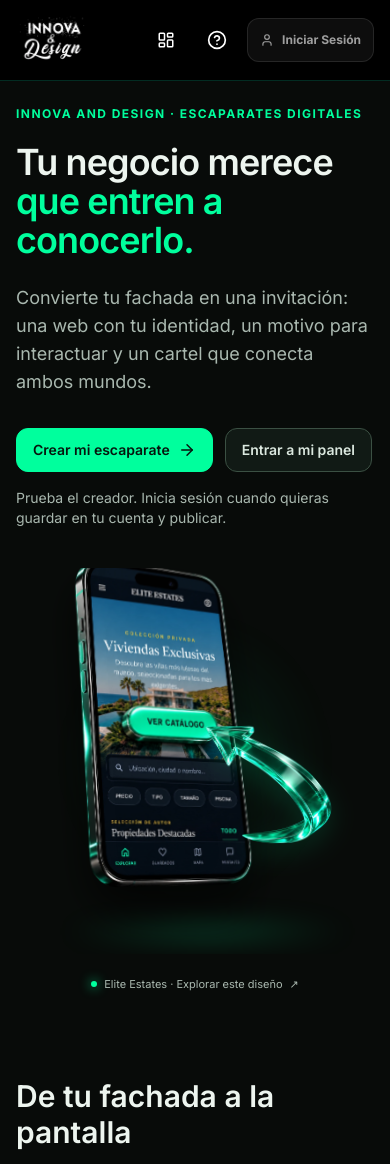
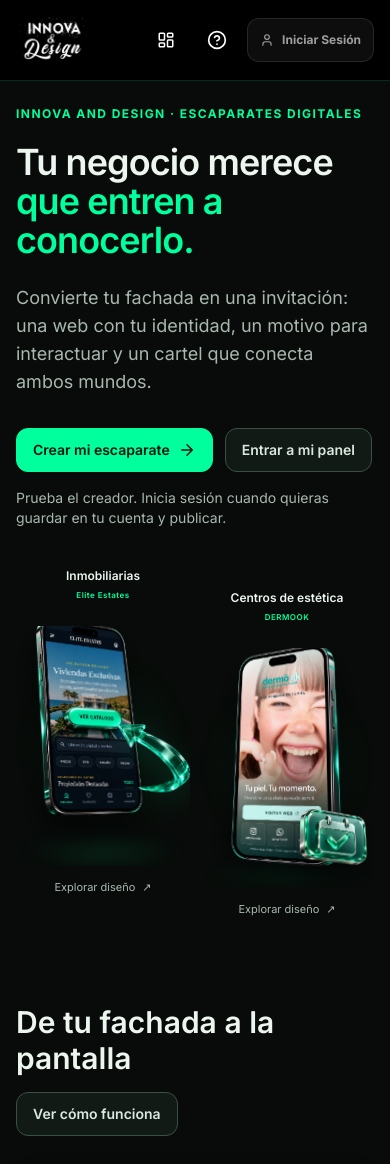
Before and after one commit to innovanddesign-cmd/foto-fachada-v1, a Next.js app: page / in a window 390 px wide. Shown: the top 1164 px of the page. Built offline with nearby package versions, Linux system fonts and the light colour scheme; no server answers.

Commit message:
Show two animated 3D phones with separate hero elements

```diff
--- a/components/marketing/HeroPhone3D.module.css
+++ b/components/marketing/HeroPhone3D.module.css
@@ -1,14 +1,20 @@
-.scene { width:100%; max-width:620px; margin:0 auto; min-width:0; }
-.stage { position:relative; width:100%; aspect-ratio:1/1.06; isolation:isolate; perspective:1100px; overflow:clip; }
-.phone { position:absolute; left:8%; top:0; width:63%; z-index:2; transform-origin:50% 60%; filter:drop-shadow(0 22px 22px #000b); }
-.arrow { position:absolute; left:45%; top:40%; width:53%; z-index:3; transform-origin:18% 8%; filter:drop-shadow(0 9px 12px #00ff9d20); pointer-events:none; }
-.phone img,.arrow img { display:block; width:100%; height:auto; }
-.aura { position:absolute; inset:9% 10% 10%; z-index:0; background:radial-gradient(ellipse,#00ff9d20,transparent 65%); filter:blur(24px); }
-.floor { position:absolute; left:12%; right:5%; bottom:2%; height:8%; z-index:1; border-radius:50%; background:radial-gradient(ellipse,#00ff9d3b,transparent 70%); filter:blur(12px); }
-.caption { position:relative; z-index:4; display:flex; justify-content:center; align-items:center; gap:9px; margin-top:8px; color:#a9b8af; font-size:12px; }
+.duo { display:grid; grid-template-columns:repeat(2,minmax(0,1fr)); gap:14px; width:100%; max-width:720px; margin:auto; min-width:0; }
+.scene { width:100%; margin:0; min-width:0; }
+.beauty { padding-top:34px; }
+.heading { min-height:68px; text-align:center; padding-bottom:14px; }
+.heading p { color:#edf5ef; font-size:clamp(12px,1.3vw,17px); font-weight:600; line-height:1.3; }
+.heading span { display:block; color:#00ff9d; font-size:10px; font-weight:600; letter-spacing:.12em; margin-top:6px; }
+.stage { position:relative; width:100%; aspect-ratio:1/1.38; isolation:isolate; perspective:1100px; overflow:clip; }
+.phone { position:absolute; left:1%; top:0; width:78%; z-index:2; transform-origin:50% 60%; filter:drop-shadow(0 18px 18px #000b); }
+.beauty .phone { left:6%; top:1%; width:88%; }
+.arrow { position:absolute; left:49%; top:40%; width:63%; z-index:3; transform-origin:18% 8%; filter:drop-shadow(0 9px 12px #00ff9d20); pointer-events:none; }
+.appointment { position:absolute; left:52%; top:64%; width:46%; z-index:3; transform-origin:50% 50%; filter:drop-shadow(0 12px 16px #0009); pointer-events:none; }
+.phone img,.arrow img,.appointment img { display:block; width:100%; height:auto; }
+.aura { position:absolute; inset:9% 1% 10%; z-index:0; background:radial-gradient(ellipse,#00ff9d20,transparent 65%); filter:blur(20px); }
+.floor { position:absolute; left:4%; right:4%; bottom:2%; height:8%; z-index:1; border-radius:50%; background:radial-gradient(ellipse,#00ff9d3b,transparent 70%); filter:blur(10px); }
+.caption { position:relative; z-index:4; display:flex; justify-content:center; align-items:center; color:#a9b8af; font-size:12px; }
 .caption a { display:inline-flex; align-items:center; gap:7px; min-height:44px; text-decoration:none; }
 .caption a:hover { color:#00ff9d; }
-.dot { width:6px; height:6px; border-radius:50%; background:#00ff9d; box-shadow:0 0 12px #00ff9d; flex:none; }
-@media(max-width:1023px) { .scene { max-width:530px; } }
-@media(max-width:640px) { .scene { max-width:420px; } .stage { aspect-ratio:1/1.08; } .caption { font-size:11px; gap:7px; } }
-@media(prefers-reduced-motion:reduce) { .phone,.arrow { transform:none!important; } .aura { opacity:.8!important; } }
+@media(max-width:1023px) { .duo { max-width:650px; gap:22px; } }
+@media(max-width:640px) { .duo { gap:10px; } .beauty { padding-top:22px; } .heading { min-height:58px; padding-bottom:10px; } .heading p { font-size:12px; } .heading span { font-size:8px; letter-spacing:.06em; } .caption { font-size:11px; } }
+@media(prefers-reduced-motion:reduce) { .phone,.arrow,.appointment { transform:none!important; } .aura { opacity:.8!important; } }
--- a/components/marketing/HeroPhone3D.tsx
+++ b/components/marketing/HeroPhone3D.tsx
@@ -6,39 +6,50 @@ import { useRef } from 'react';
 import { motion, useReducedMotion, useScroll, useTransform } from 'framer-motion';
 import styles from './HeroPhone3D.module.css';
 
-/** Two independent render layers; MotionValues keep scrolling off React's render path. */
-export function HeroPhone3D() {
+type SceneKind = 'elite' | 'dermook';
+
+/** Each example owns its scroll target and moves its phone and element independently. */
+function PhoneScene({ kind }: { kind: SceneKind }) {
   const stage = useRef<HTMLDivElement>(null);
   const reducedMotion = useReducedMotion();
-  const { scrollYProgress } = useScroll({
-    target: stage,
-    offset: ['start end', 'end start'],
-  });
-  const phoneY = useTransform(scrollYProgress, [0, 1], [28, -16]);
-  const phoneRotateY = useTransform(scrollYProgress, [0, 1], [7, -3]);
-  const phoneRotateZ = useTransform(scrollYProgress, [0, 1], [-1.5, .7]);
-  const arrowX = useTransform(scrollYProgress, [0, .65, 1], ['14%', '0%', '-2%']);
-  const arrowY = useTransform(scrollYProgress, [0, .65, 1], ['12%', '0%', '-2%']);
-  const arrowRotate = useTransform(scrollYProgress, [0, .65, 1], [9, 0, -2]);
-  const arrowScale = useTransform(scrollYProgress, [0, .65, 1], [.91, 1, 1.02]);
+  const isElite = kind === 'elite';
+  const { scrollYProgress } = useScroll({ target: stage, offset: ['start end', 'end start'] });
+  const phoneY = useTransform(scrollYProgress, [0, 1], [20, -12]);
+  const phoneRotateY = useTransform(scrollYProgress, [0, 1], isElite ? [7, -3] : [-7, 3]);
+  const phoneRotateZ = useTransform(scrollYProgress, [0, 1], isElite ? [-1.5, .7] : [1.5, -.7]);
+  const elementX = useTransform(scrollYProgress, [0, .65, 1], isElite ? ['14%', '0%', '-2%'] : ['-12%', '0%', '4%']);
+  const elementY = useTransform(scrollYProgress, [0, .65, 1], isElite ? ['12%', '0%', '-2%'] : ['18%', '0%', '-8%']);
+  const elementRotate = useTransform(scrollYProgress, [0, .65, 1], isElite ? [9, 0, -2] : [-12, -4, 2]);
+  const elementScale = useTransform(scrollYProgress, [0, .65, 1], [.91, 1, 1.02]);
   const auraOpacity = useTransform(scrollYProgress, [0, .65, 1], [.55, 1, .8]);
+  const name = isElite ? 'Elite Estates' : 'DERMOOK';
+  const phoneAsset = isElite ? 'phone-elite-green' : 'phone-dermook-green';
+  const elementAsset = isElite ? 'arrow-glass-green' : 'appointment-glass-green';
+  const href = isElite ? '/test-mockup?demo=elite-estates' : '/test-mockup?demo=dermook&format=landing';
 
   return (
-    <figure className={styles.scene}>
-      <div ref={stage} className={styles.stage} role="img" aria-label="Elite Estates en un smartphone con botón verde INNOVA en relieve y una flecha de cristal verde que se acerca al desplazarse por la página.">
+    <figure className={`${styles.scene} ${isElite ? styles.estate : styles.beauty}`} data-hero-device={kind}>
+      <div className={styles.heading}>
+        <p>{isElite ? 'Inmobiliarias' : 'Centros de estética'}</p>
+        <span>{name}</span>
+      </div>
+      <div ref={stage} className={styles.stage} role="img" aria-label={isElite ? 'Elite Estates en un smartphone con botón verde en relieve y flecha de cristal animada al hacer scroll.' : 'DERMOOK en un smartphone con una tarjeta de calendario de cristal verde que flota al hacer scroll.'}>
         <motion.div className={styles.aura} aria-hidden="true" style={reducedMotion ? undefined : { opacity: auraOpacity }} />
-        <motion.div className={styles.phone} aria-hidden="true" style={reducedMotion ? undefined : { y: phoneY, rotateY: phoneRotateY, rotateZ: phoneRotateZ }}>
-          <Image src="/marketing/phone-elite-green.webp" alt="" width={1024} height={1536} sizes="(max-width: 640px) 60vw, (max-width: 1023px) 334px, 380px" priority />
+        <motion.div className={styles.phone} data-hero-layer="phone" aria-hidden="true" style={reducedMotion ? undefined : { y: phoneY, rotateY: phoneRotateY, rotateZ: phoneRotateZ }}>
+          <Image src={`/marketing/${phoneAsset}.webp`} alt="" width={1024} height={1536} sizes="(max-width: 640px) 40vw, (max-width: 1023px) 260px, 250px" priority />
         </motion.div>
-        <motion.div className={styles.arrow} aria-hidden="true" style={reducedMotion ? undefined : { x: arrowX, y: arrowY, rotate: arrowRotate, scale: arrowScale }}>
-          <Image src="/marketing/arrow-glass-green.webp" alt="" width={1536} height={1024} sizes="(max-width: 640px) 53vw, (max-width: 1023px) 281px, 320px" priority />
+        <motion.div className={isElite ? styles.arrow : styles.appointment} data-hero-layer="element" aria-hidden="true" style={reducedMotion ? undefined : { x: elementX, y: elementY, rotate: elementRotate, scale: elementScale }}>
+          <Image src={`/marketing/${elementAsset}.webp`} alt="" width={isElite ? 1536 : 1024} height={1024} sizes={isElite ? '(max-width: 640px) 30vw, 200px' : '(max-width: 640px) 24vw, 155px'} priority />
         </motion.div>
         <div className={styles.floor} aria-hidden="true" />
       </div>
       <figcaption className={styles.caption}>
-        <span className={styles.dot} aria-hidden="true" />
-        <Link href="/test-mockup?demo=elite-estates">Elite Estates · Explorar este diseño <span aria-hidden="true">↗</span></Link>
+        <Link href={href} aria-label={`Explorar ${name} desde el teléfono 3D`}>Explorar diseño <span aria-hidden="true">↗</span></Link>
       </figcaption>
     </figure>
   );
 }
+
+export function HeroPhone3D() {
+  return <div className={styles.duo} aria-label="Dos ejemplos de escaparates digitales"><PhoneScene kind="elite" /><PhoneScene kind="dermook" /></div>;
+}
```
Also changed, not shown: public/marketing/appointment-glass-green.webp (added), public/marketing/phone-dermook-green.webp (added).
